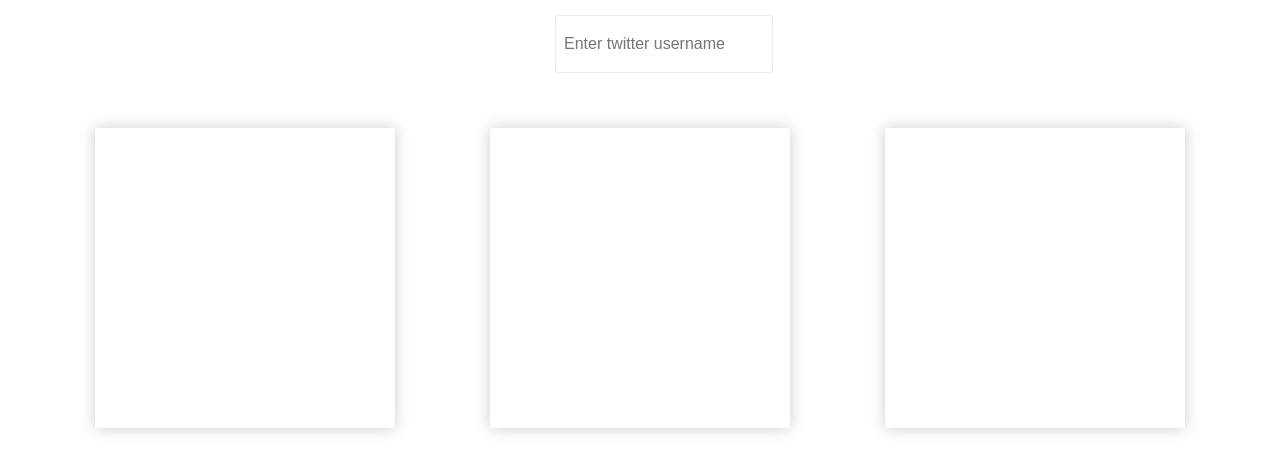
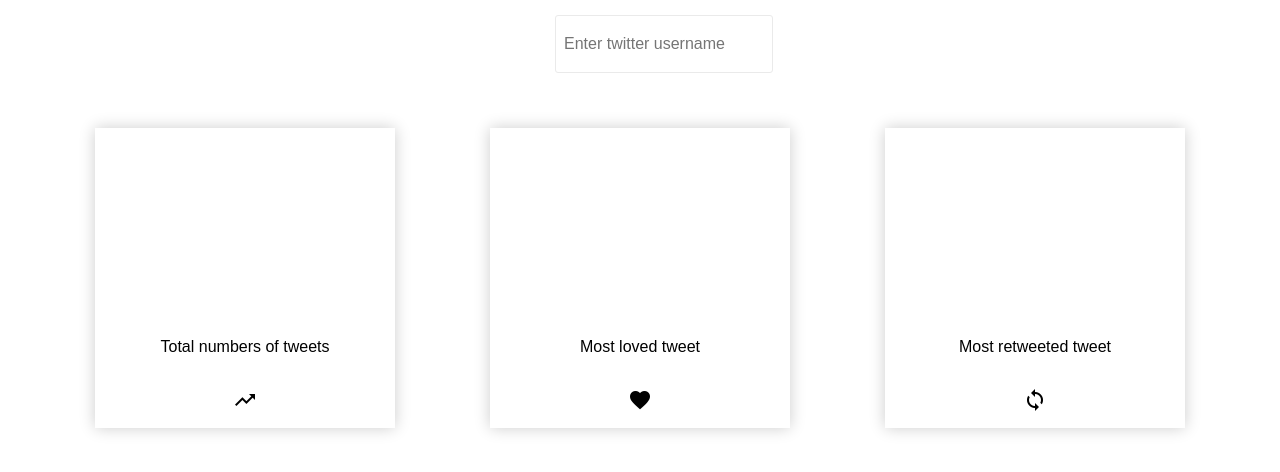
Before and after one commit to asthas/twitter-trends, a React (Create React App) app: page / in a window 1280 px wide. Shown: the top 472 px of the page. Built offline with nearby package versions, Linux system fonts and the light colour scheme.

Commit message:
Added utility method to show numbers of tweets, most popular and most retweeted tweet.

```diff
--- a/public/index.html
+++ b/public/index.html
@@ -1,5 +1,6 @@
 <!doctype html>
 <html lang="en">
+
 <head>
   <meta charset="utf-8">
   <meta name="viewport" content="width=device-width, initial-scale=1, shrink-to-fit=no">
@@ -10,6 +11,7 @@
     -->
   <link rel="manifest" href="%PUBLIC_URL%/manifest.json">
   <link rel="shortcut icon" href="%PUBLIC_URL%/favicon.ico">
+  <link href="https://fonts.googleapis.com/icon?family=Material+Icons" rel="stylesheet">
   <!--
       Notice the use of %PUBLIC_URL% in the tags above.
       It will be replaced with the URL of the `public` folder during the build.
@@ -21,6 +23,7 @@
     -->
   <title>React App</title>
 </head>
+
 <body>
   <noscript>
     You need to enable JavaScript to run this app.
@@ -37,4 +40,5 @@
       To create a production bundle, use `npm run build` or `yarn build`.
     -->
 </body>
+
 </html>
--- a/src/components/App.js
+++ b/src/components/App.js
@@ -2,14 +2,14 @@ import React, { PureComponent } from 'react'
 import { Provider } from 'react-redux'
 
 import configureStore from '../store'
-import Home from './Home'
+import ConnectedHome from '../containers/ConnectedHome'
 
 class App extends PureComponent {
   render() {
     return (
       <Provider store={configureStore()}>
         <div className="App">
-          <Home />
+          <ConnectedHome />
         </div>
       </Provider>
     )
--- a/src/components/Home.js
+++ b/src/components/Home.js
@@ -3,19 +3,39 @@ import '../styles/home.css'
 
 import InfoCard from './InfoCard'
 
-const Home = () => (
+const Home = ({
+  username,
+  onUsernameChange,
+  tweetCount,
+  mostLoved,
+  mostRetweeted
+}) => (
   <div>
     <div className="input-container">
       <input
         type="text"
         placeholder="Enter twitter username"
         className="username-form-control"
+        onInput={e => onUsernameChange(e.target.value)}
+        value={username}
       />
     </div>
     <div className="info-container">
-      <InfoCard />
-      <InfoCard />
-      <InfoCard />
+      <InfoCard message="Total numbers of tweets" icon="trending_up">
+        <div>
+          <h1>{tweetCount ? tweetCount : ''}</h1>
+        </div>
+      </InfoCard>
+      <InfoCard message="Most loved tweet" icon="favorite">
+        <div>
+          <h1>{mostLoved && mostLoved.id}</h1>
+        </div>
+      </InfoCard>
+      <InfoCard message="Most retweeted tweet" icon="sync">
+        <div>
+          <h1>{mostRetweeted && mostRetweeted.id}</h1>
+        </div>
+      </InfoCard>
     </div>
   </div>
 )
--- a/src/components/InfoCard.js
+++ b/src/components/InfoCard.js
@@ -4,7 +4,15 @@ import '../styles/info-card.css'
 
 class InfoCard extends PureComponent {
   render() {
-    return <div className="info-card" />
+    return (
+      <div className="info-card">
+        <div className="content">{this.props.children}</div>
+        <div className="message">{this.props.message}</div>
+        <div className="icon">
+          <i className="material-icons">{this.props.icon}</i>
+        </div>
+      </div>
+    )
   }
 }
 
--- /dev/null
+++ b/src/containers/ConnectedHome.js
@@ -0,0 +1,27 @@
+import { connect } from 'react-redux'
+import { bindActionCreators } from 'redux'
+
+import Home from '../components/Home'
+import { fetchTweets } from '../actions'
+import { most } from '../utils'
+
+const mapStateToProps = state => {
+  return {
+    username: state.app.username,
+    tweetCount: state.app.tweets.length,
+    mostLoved: most(state.app.tweets, 'favorite_count'),
+    mostRetweeted: most(state.app.tweets, 'retweet_count')
+  }
+}
+
+const mapDispatchToProps = dispatch =>
+  bindActionCreators(
+    {
+      onUsernameChange: fetchTweets
+    },
+    dispatch
+  )
+
+const ConnectedHome = connect(mapStateToProps, mapDispatchToProps)(Home)
+
+export default ConnectedHome
--- a/src/styles/info-card.css
+++ b/src/styles/info-card.css
@@ -2,5 +2,21 @@
   height: 300px;
   width: 300px;
   box-shadow: 0 0 15px 0 rgba(0, 0, 0, 0.2);
-  display: inline-block;
+  display: flex;
+  flex-direction: column;
+  align-items: center;
 }
+
+.content {
+  flex: 1;
+}
+
+.content,
+.message,
+.icon {
+  width: 100%;
+  padding: 16px;
+  display: flex;
+  align-items: center;
+  justify-content: center;
+}
--- /dev/null
+++ b/src/utils.js
@@ -0,0 +1,4 @@
+export const most = (tweets, prop) => {
+  const sorted = tweets.slice().sort((a, b) => a[prop] - b[prop])
+  return sorted[sorted.length - 1]
+}
```
Also changed, not shown: src/containers/connected-home.js (deleted, +0 -22 lines), src/reducers.js (+12 -4 lines). Lines whose indentation alone changed are shown as unchanged.
